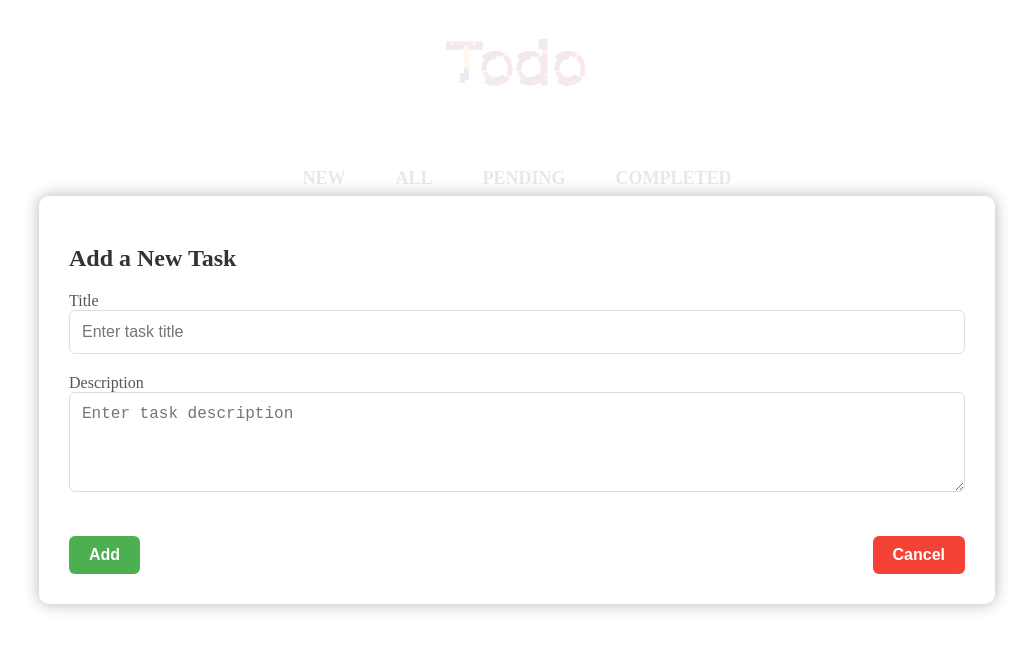
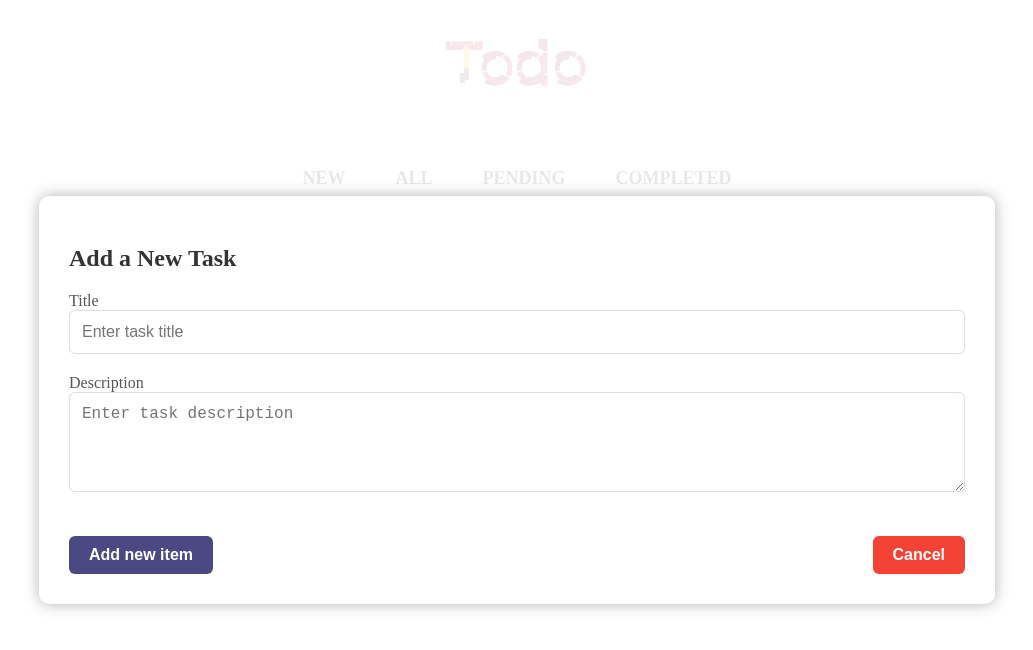
Before and after one commit to hassanaqilan/final_project_js, a plain HTML site: page index.html in a window 1280 px wide. Shown: the whole page, without its empty margins (123-1156 px from the left). Drawn offline with Linux system fonts and the light colour scheme.

Commit message:
changed index and add_list.css files to change the add button

```diff
--- a/css/add_list.css
+++ b/css/add_list.css
@@ -63,7 +63,7 @@ label {
 }
 
 .add-btn {
-    background-color: #4CAF50;
+    background-color: #4a4983;
     color: white;
 }
 
--- a/index.html
+++ b/index.html
@@ -78,7 +78,7 @@
           </div>
           <div class="form-buttons">
             <button id="submit_btn" type="submit" class="btn add-btn">
-              Add
+              Add new item
             </button>
             <button type="button" class="btn cancel-btn" onclick="cancelForm()">
               Cancel
```
